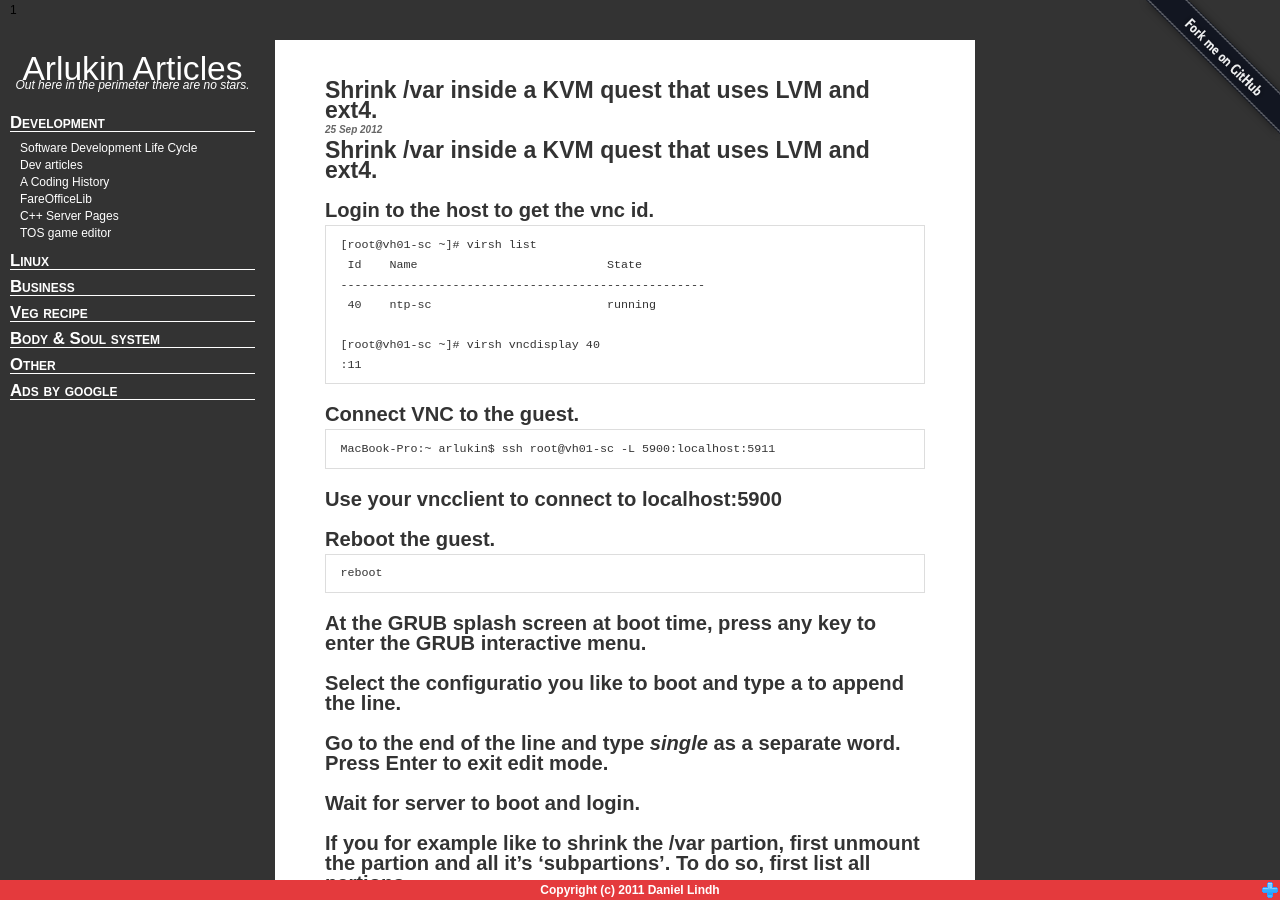
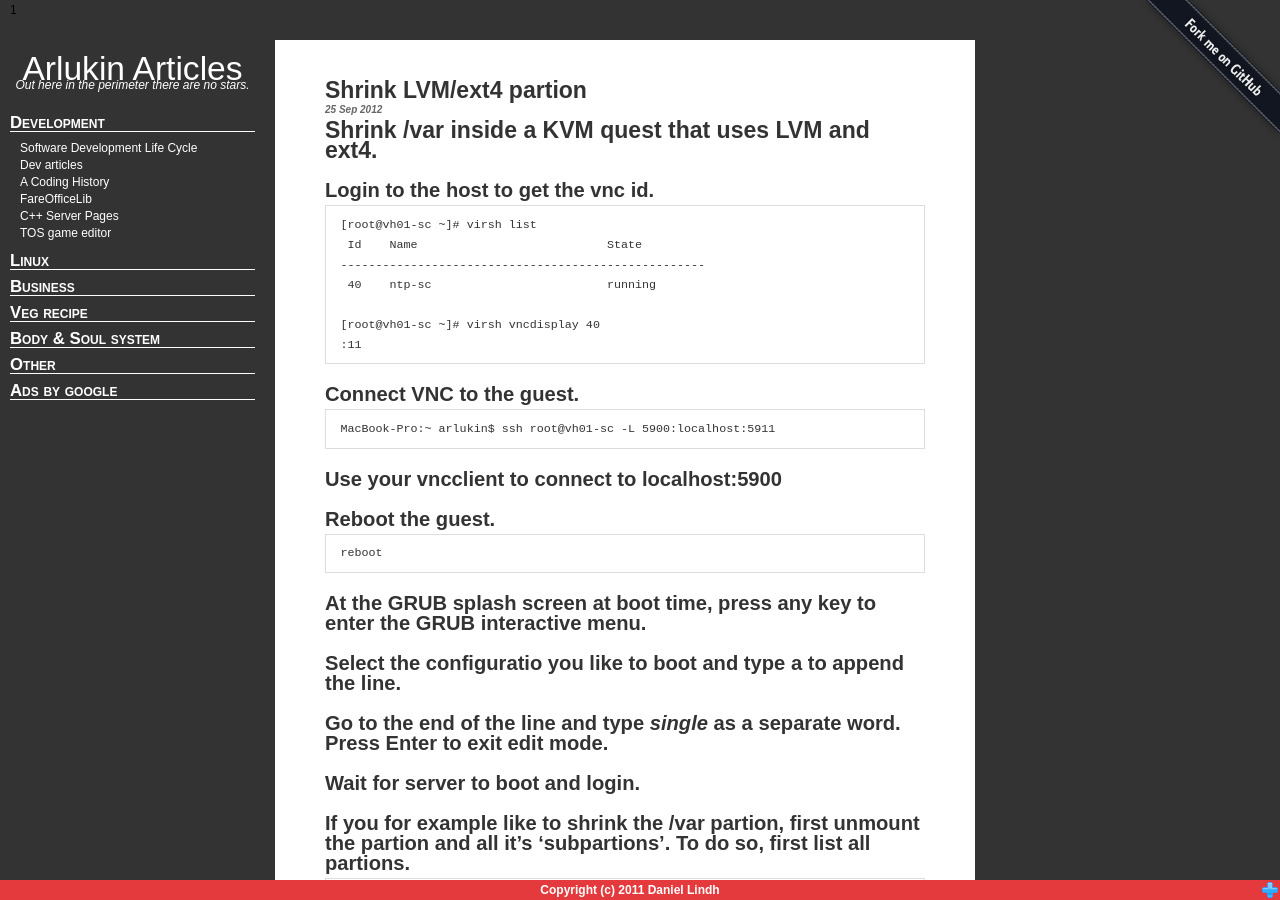
Before and after one commit to arlukin/arlukin.github.io, a Jekyll site: the page built from posts/linux/_posts/2012-09-25-shrink-lvm-ext4-for-kvm-quest.md, in a window 1280 px wide and 900 px high. Built offline with Jekyll 4.4.1, drawn with Linux system fonts in a browser that asks for light colours; Markdown is read by kramdown in place of the engine named in the settings; comment, search, counter and statistics services are not loaded.

Commit message:
Updated menu name for Shrink LVM/ext4 partion

```diff
--- a/posts/linux/_posts/2012-09-25-shrink-lvm-ext4-for-kvm-quest.md
+++ b/posts/linux/_posts/2012-09-25-shrink-lvm-ext4-for-kvm-quest.md
@@ -1,6 +1,6 @@
 ---
 layout: post
-title: Shrink /var inside a KVM quest that uses LVM and ext4.
+title: Shrink LVM/ext4 partion
 ---
 
 # Shrink /var inside a KVM quest that uses LVM and ext4.
```
